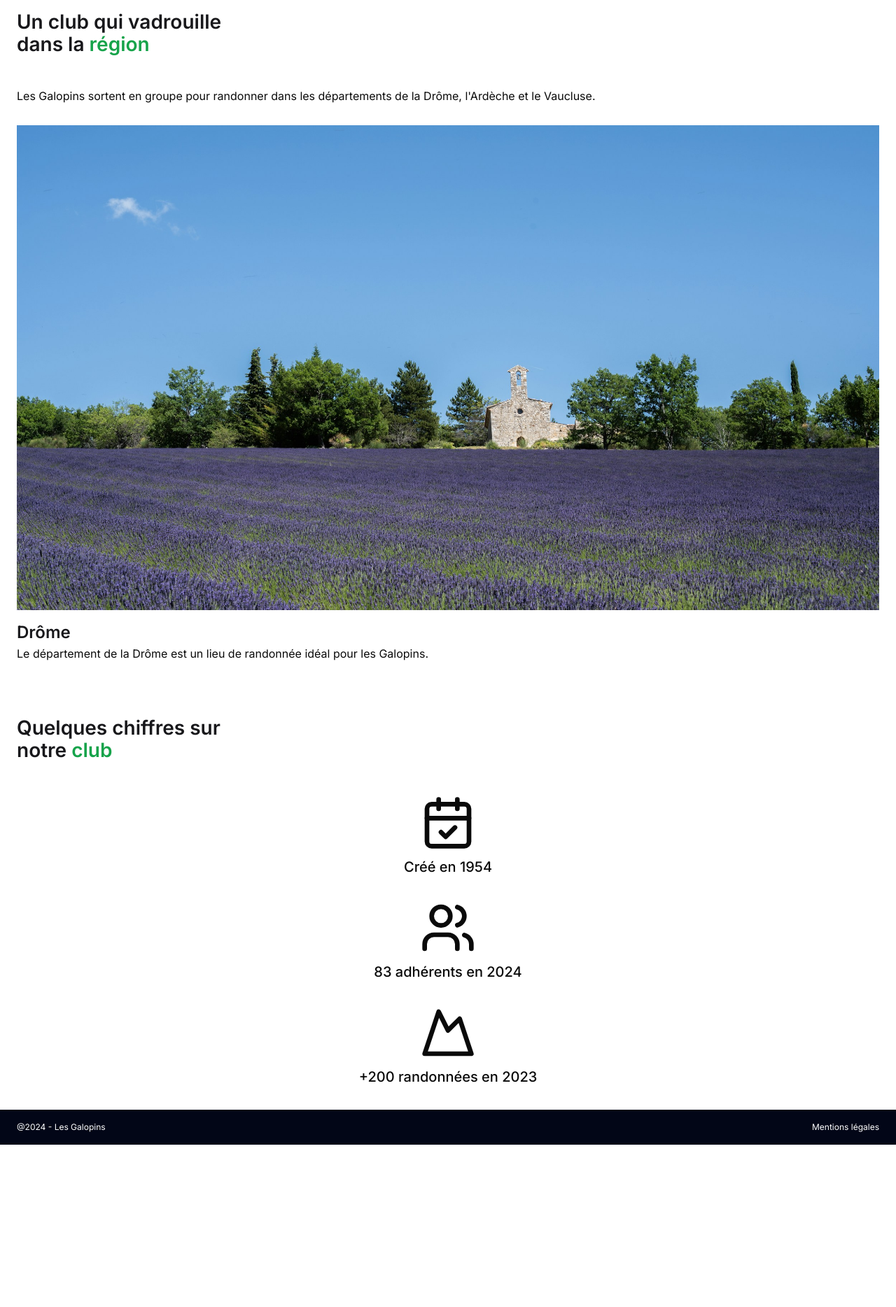
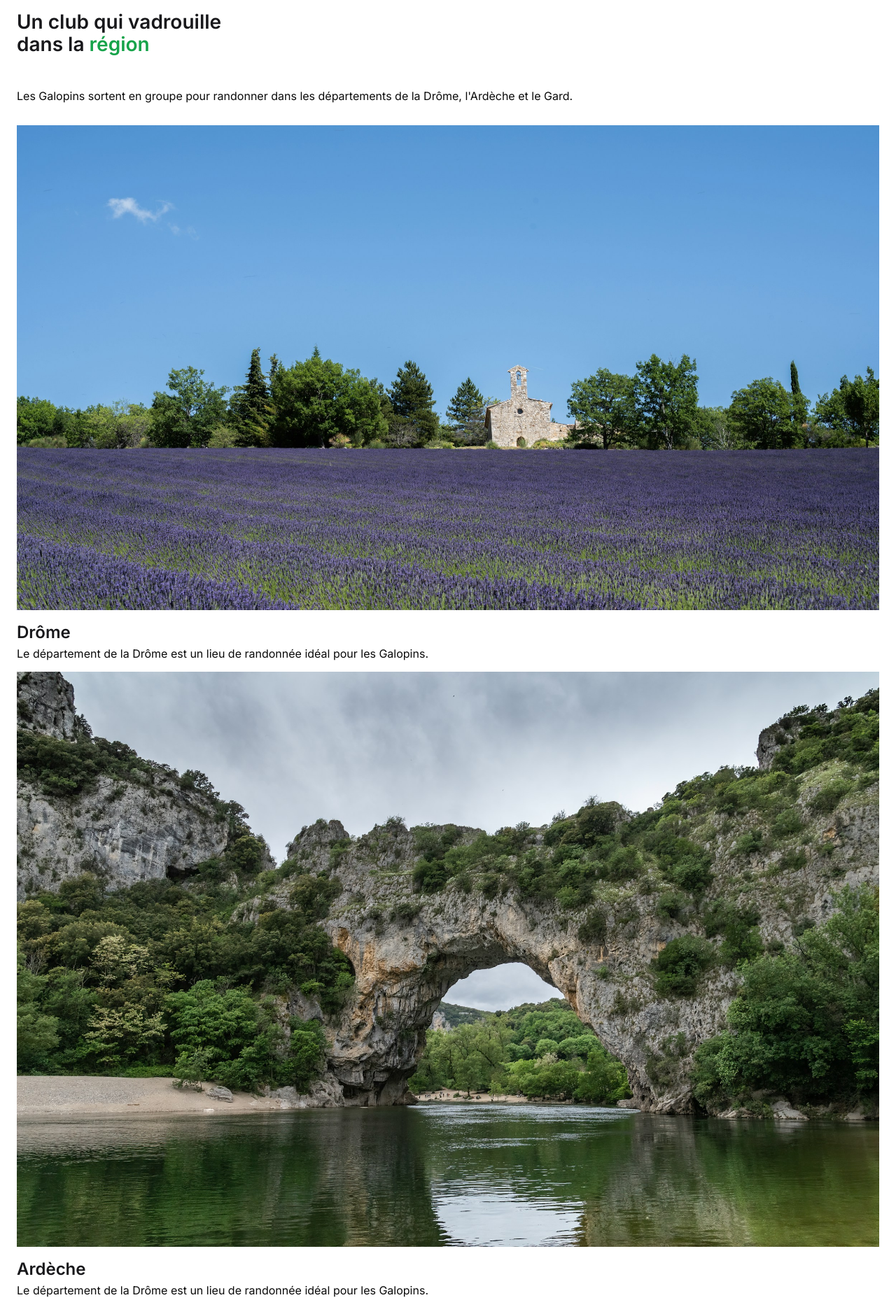
Before and after one commit to SebastienLaurentt/Galopins-Next-V2, a Next.js app: page / in a window 1280 px wide. Shown: the part 680-2548 px from the top of the page at 70% size. Before the commit the page ends 2316 px from the top, so only its background shows below. Built offline with nearby package versions, Linux system fonts and the light colour scheme.

Commit message:
import Ardeche and Gard card

```diff
--- a/app/page.tsx
+++ b/app/page.tsx
@@ -6,6 +6,8 @@ import SectionHeader from "@/components/SectionHeader/SectionHeader";
 import { Button } from "@/components/ui/button";
 import { CalendarCheck, Mountain, Users } from "lucide-react";
 import logoDrome from "../public/Drome.jpg";
+import logoArdeche from "../public/Ardeche.jpg";
+import logoGard from "../public/Gard.jpg";
 import img from "../public/Home.jpg";
 
 export default function Home() {
@@ -37,7 +39,7 @@ export default function Home() {
         <div className="mb-8">
           <p>
             Les Galopins sortent en groupe pour randonner dans les départements
-            de la Drôme, l'Ardèche et le Vaucluse.
+            de la Drôme, l'Ardèche et le Gard.
           </p>
         </div>
         <div>
@@ -45,8 +47,24 @@ export default function Home() {
             <li>
               <AreaCard
                 src={logoDrome}
-                alt="Drome"
+                alt="Lavande de la Drome"
                 areaTitle="Drôme"
+                areaDescription="Le département de la Drôme est un lieu de randonnée idéal pour les Galopins."
+              />
+            </li>
+            <li>
+              <AreaCard
+                src={logoArdeche}
+                alt="Valon Pont d'Arc en Ardèche"
+                areaTitle="Ardèche"
+                areaDescription="Le département de la Drôme est un lieu de randonnée idéal pour les Galopins."
+              />
+            </li>
+            <li>
+              <AreaCard
+                src={logoGard}
+                alt="Pont du Gard"
+                areaTitle="Gard"
                 areaDescription="Le département de la Drôme est un lieu de randonnée idéal pour les Galopins."
               />
             </li>
```
Also changed, not shown: public/Ardeche.jpg (added), public/Gard.jpg (added).
